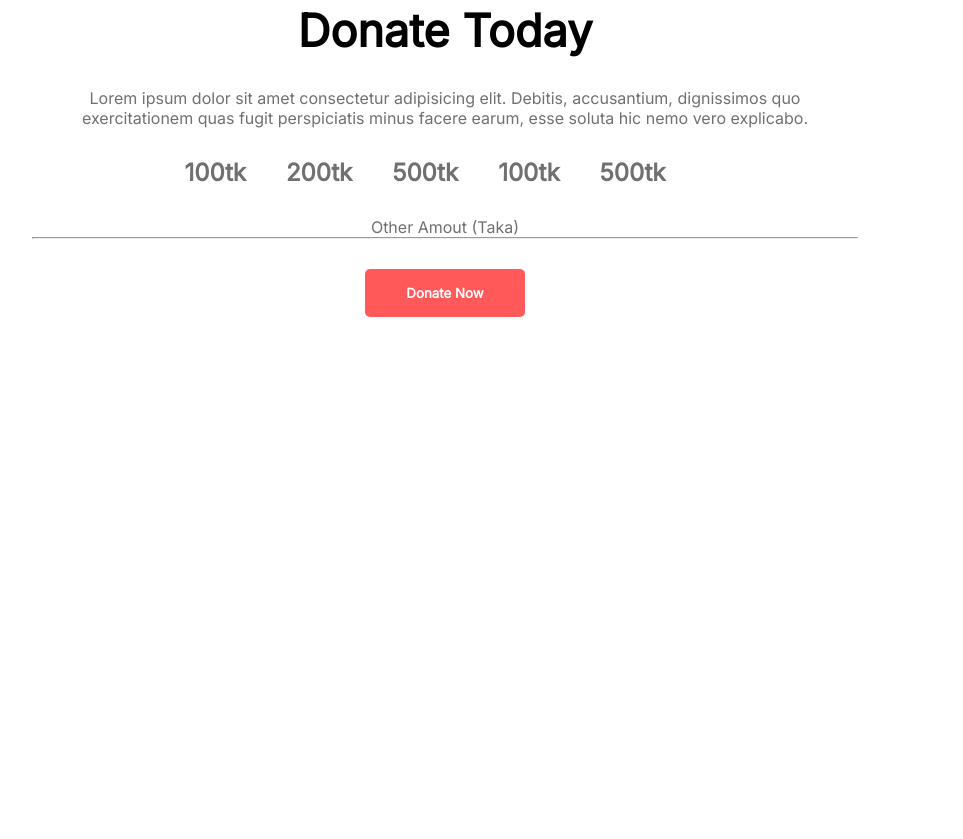
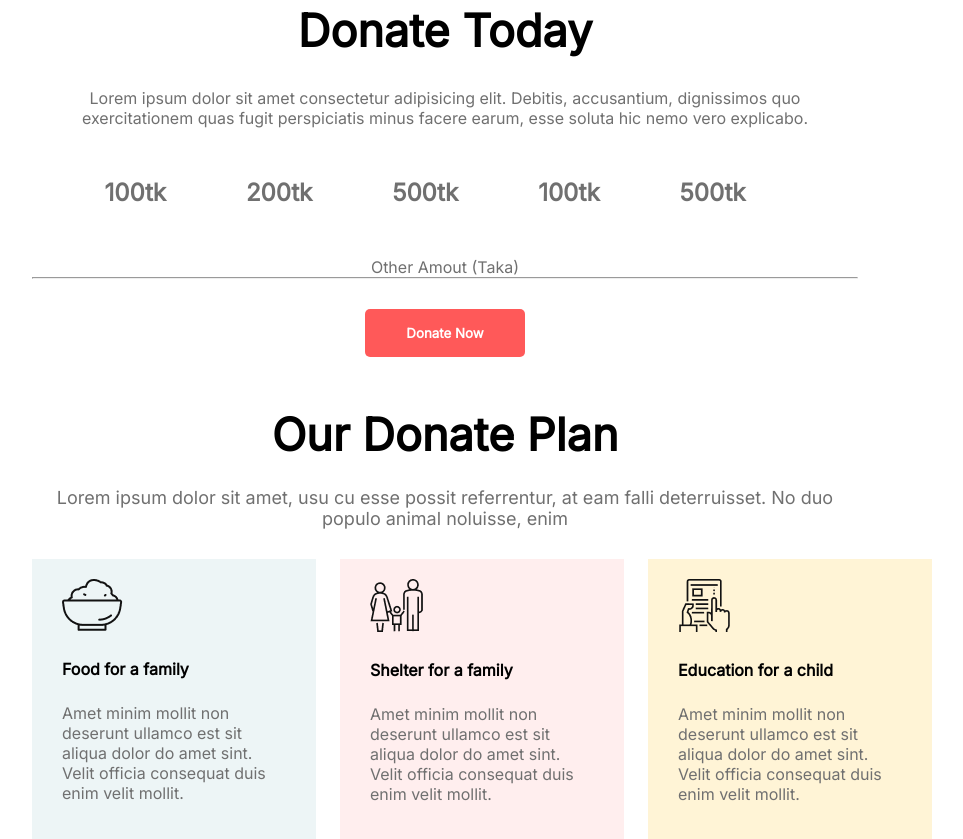
Before and after one commit to BFIbrahim/My-second-portfolio, a plain HTML site: page index.html in a window 1280 px wide. Shown: the part 775-1614 px from the top of the page, without its empty margins (195-1158 px from the left). Before the commit the page ends 1142 px from the top, so only its background shows below. Drawn offline with Linux system fonts and the light colour scheme.

Commit message:
Added Our Donate Plan

```diff
--- a/index.html
+++ b/index.html
@@ -42,6 +42,33 @@
                 <button class="btn-primary">Donate Now</button>
             </div>
         </section>
+
+        <section class="Donate-plan">
+            <div class="Donate-plan-content">
+                <h1 class="Donate-plan-title">Our Donate Plan</h1>
+                <p class="donate-plan-description">Lorem ipsum dolor sit amet, usu cu esse possit referrentur, at eam falli deterruisset. No duo populo animal noluisse, enim</p>
+
+                <div class="donate-plan-box">
+                    <div class="plan-item one">
+                        <img src="icons/food.png" alt="">
+                        <h4 class="paln-item-title">Food for a family</h4>
+                        <p class="plan-item-discription">Amet minim mollit non deserunt ullamco est sit aliqua dolor do amet sint. Velit officia consequat duis enim velit mollit.</p>
+                    </div>
+
+                    <div class="plan-item two">
+                        <img src="icons/shelter.png" alt="">
+                        <h4 class="paln-item-title">Shelter for a family</h4>
+                        <p class="plan-item-discription">Amet minim mollit non deserunt ullamco est sit aliqua dolor do amet sint. Velit officia consequat duis enim velit mollit.</p>
+                    </div>
+
+                    <div class="plan-item three">
+                        <img src="icons/Frame-1.png" alt="">
+                        <h4 class="paln-item-title">Education for a child</h4>
+                        <p class="plan-item-discription">Amet minim mollit non deserunt ullamco est sit aliqua dolor do amet sint. Velit officia consequat duis enim velit mollit.</p>
+                    </div>
+                </div>
+            </div>
+        </section>
     </main>
 
     <footer>
--- a/styles/style.css
+++ b/styles/style.css
@@ -60,9 +60,18 @@
     margin-bottom: 30px;
 
 }
+.donate-amount h2:hover{
+    background: #FFEEEE;
+    border: 2px solid #FF5959;
+    border-radius: 5px;
+    cursor: pointer;
+
+
+}
 .donate-amount h2{
     margin-right: 40px;
     color: #707070;
+    padding: 20px;
 }
 .donate-today-description{
     color: #707070;
@@ -70,3 +79,49 @@
 .donate-another-amount{
     color: #707070;
 }
+
+/* Donate Plan Styles */
+
+.Donate-plan-content{
+    width: 826px;
+    margin: auto;
+    text-align: center;
+}
+.donate-plan-box{
+    display: flex;
+    justify-content: center;
+    gap: 24px;
+    margin-top: 30px;
+    width: 900px;
+    height: 280px;
+}
+.Donate-plan-title{
+    font-size: 45px;
+    font-weight: 700;
+    margin-bottom: 25px;
+}
+.plan-item{
+    padding: 20px 30px;
+    text-align: left;
+}
+.paln-item-title{
+    margin-top: 24px;
+    margin-bottom: 24px;
+    border-radius: 5px;
+}
+.one{
+    background: rgba(79, 157, 166, 0.1);
+}
+.two{
+    background: rgba(255, 89, 89, 0.1)
+}
+.three{
+    background: #FFF4D6;
+}
+.plan-item-discription{
+    color: #707070;
+}
+.donate-plan-description{
+    font-size: 18px;
+    color: #707070;
+}
```
Also changed, not shown: icons/blood.svg (deleted), icons/bus.svg (deleted), icons/clothes.svg (deleted), icons/icon11.svg (deleted), icons/icon13.svg (deleted), icons/icon4.svg (deleted), icons/icon5.svg (deleted), icons/icon6.svg (deleted), icons/icon7.svg (deleted), icons/icon8.svg (deleted), icons/icon9.svg (deleted), icons/medicine.svg (deleted).
